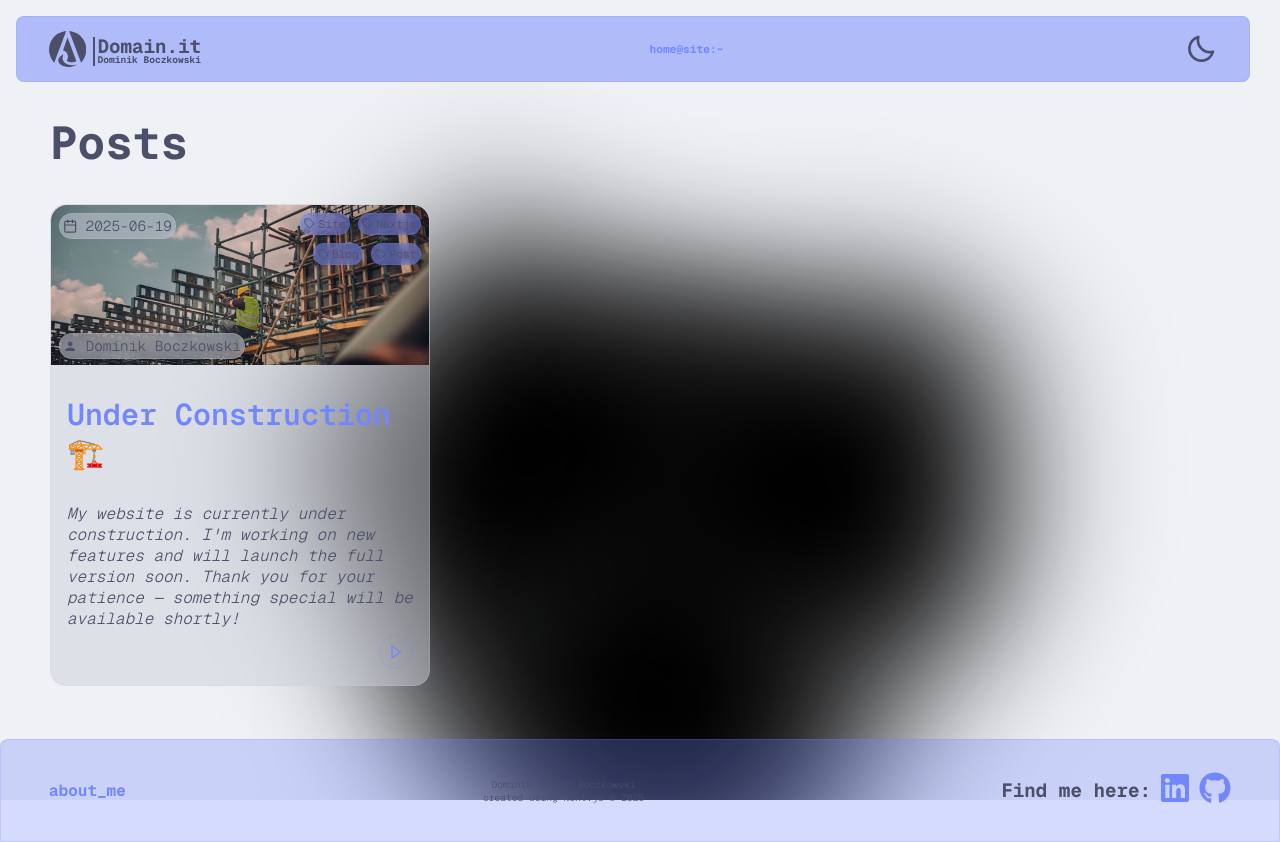
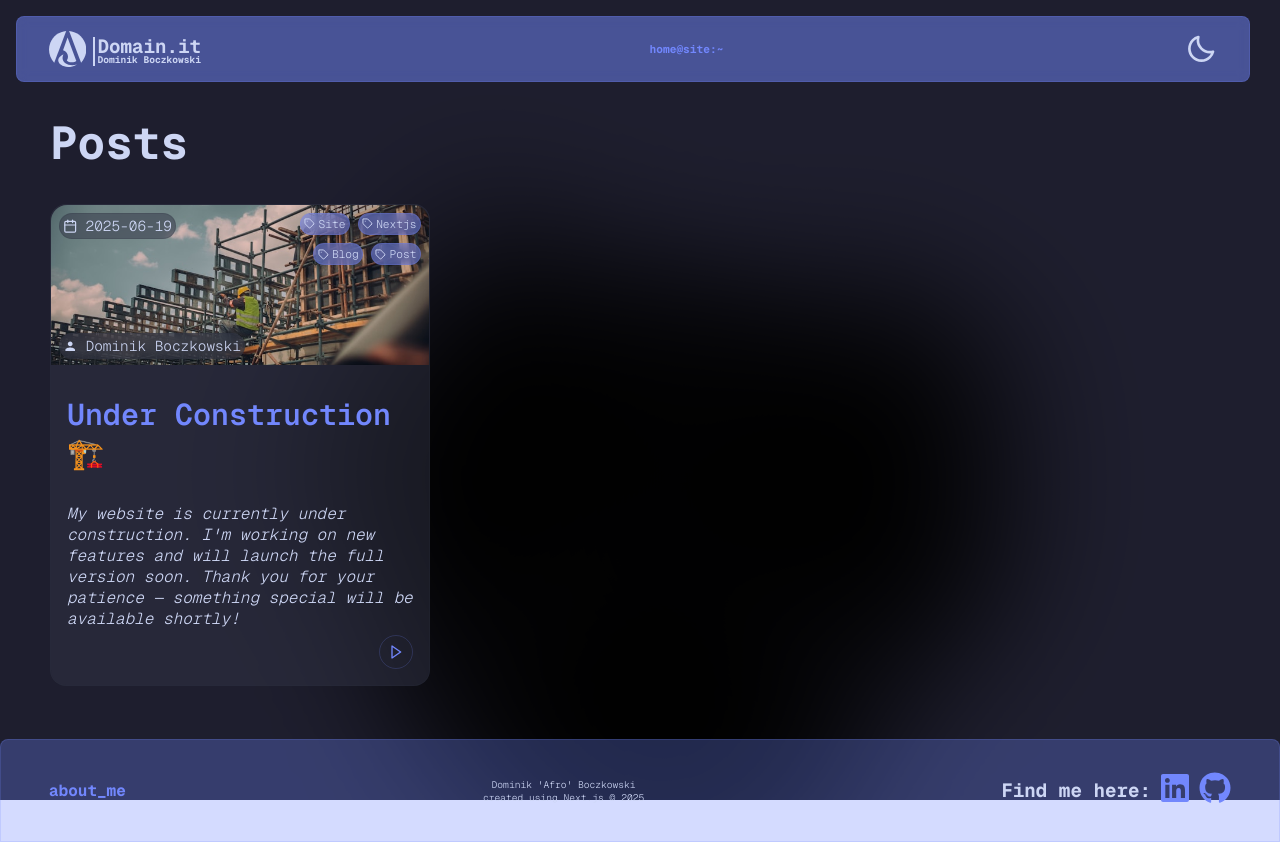
Before and after one commit to domain-it/domain-it.github.io, a Next.js app: page / in a window 1280 px wide. Built offline with nearby package versions, Linux system fonts and the light colour scheme.

Commit message:
WEB-05: fix problem with build

```diff
--- a/src/app/layout.tsx
+++ b/src/app/layout.tsx
@@ -23,8 +23,8 @@ export default function RootLayout({
   children: React.ReactNode;
 }>) {
   return (
-    <html lang="en" className={`${geist.className} dark`} suppressHydrationWarning>
-      <body>
+    <html lang="en" className={`${geist.className}`} suppressHydrationWarning>
+      <body className={'dark'}>
         <Theme>
           <div className="background">
             <Blob className="background-blob" />
```
